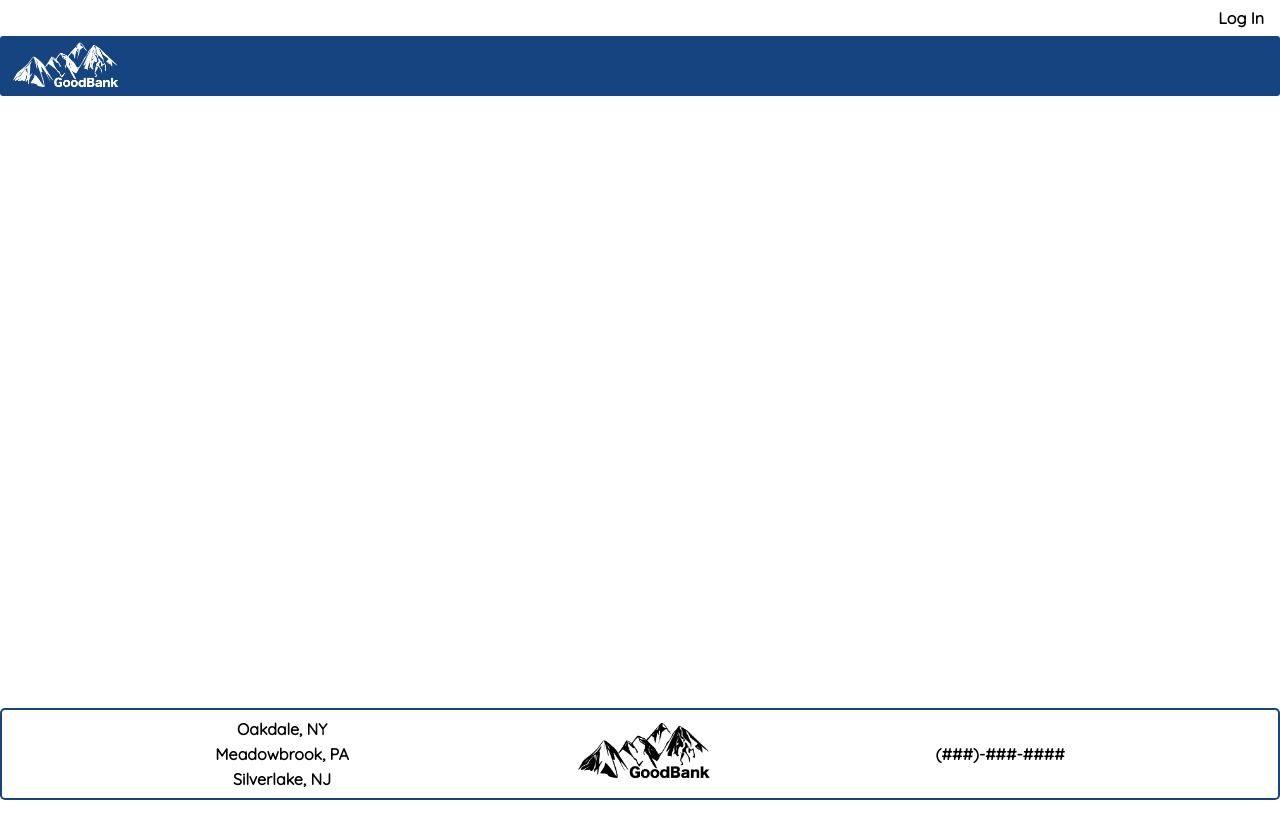
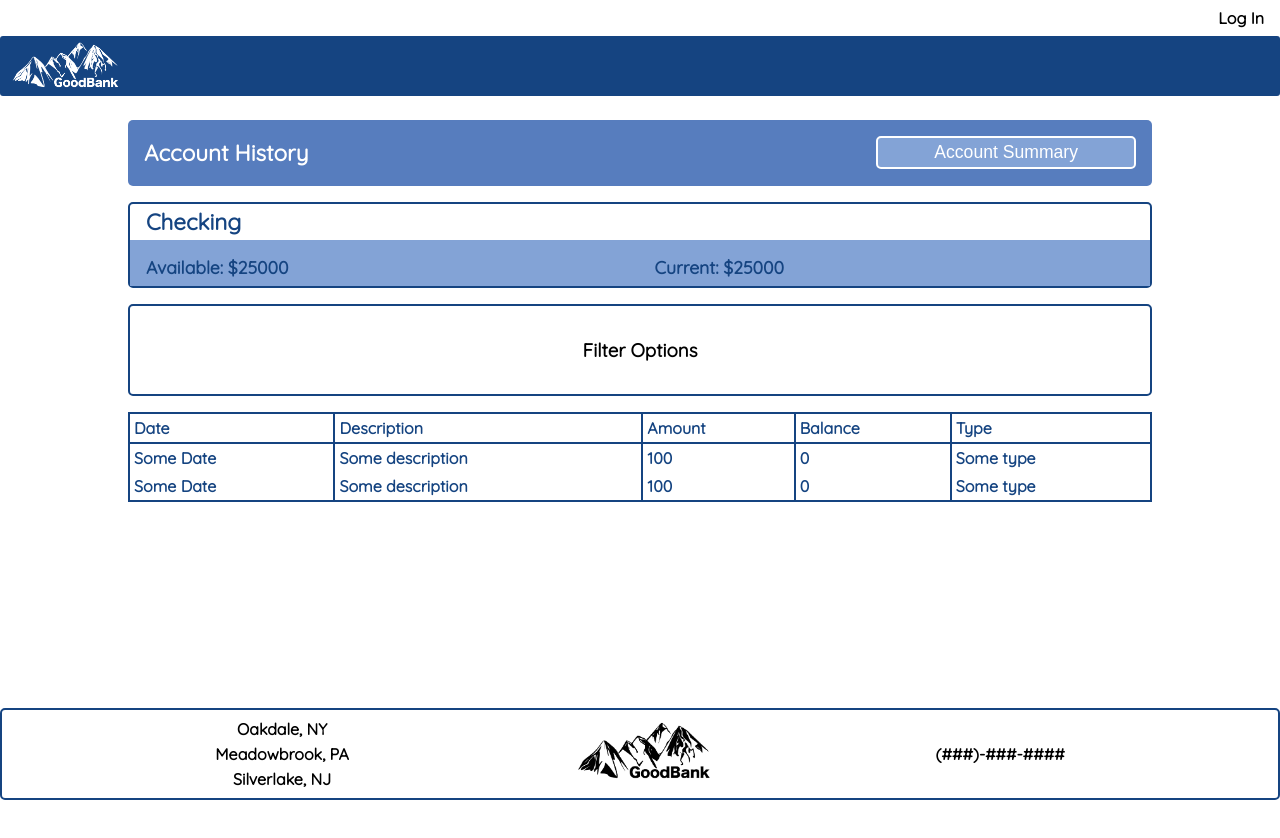
Before and after one commit to 221024-Java-React/t3-p3-bank-app, a React (Create React App) app in the folder banking-frontend/: page /accounts/credit in a window 1280 px wide. Shown: the top 838 px of the page. Built offline with nearby package versions, Linux system fonts and the light colour scheme.

Commit message:
created AccountHistory component

```diff
--- a/banking-frontend/src/App.tsx
+++ b/banking-frontend/src/App.tsx
@@ -12,6 +12,7 @@ import { UserContextState } from "./Interfaces/User";
 import RepHome from "./Components/Homepages/RepHome";
 import Footer from "./Components/Navigation/Footer";
 import AccountSummary from "./Components/AccountPage/AccountSummary";
+import AccountHistory from "./Components/AccountPage/AccountHistory";
 
 const DarkModeProvider = styled.div`
     background-color: ${props => props.theme.body};
@@ -57,9 +58,10 @@ function App() {
                         )}
                         {currentUser.type === "MEMBER" && (
                             <Routes>
-                                {/* <Route path="/" element={<MemberHome />} /> */}
-                                {/* <Route path='/checking' element={<AccountPage account={currentUser.accounts.checking}/>} />
-                    <Route path='/savings' element={<AccountPage account={currentUser.accounts.savings} />} /> */}
+                                <Route path="/" element={<MemberHome />} />
+                                <Route path="/accounts/checking" element={<AccountHistory />} />
+                                <Route path="/accounts/savings" element={<AccountHistory />} />
+                                <Route path="/accounts/credit" element={<AccountHistory />} />
                             </Routes>
                         )}
                         {currentUser.type === "" && (
@@ -69,6 +71,9 @@ function App() {
                                 <Route path="/login" element={<Login />} />
 
                                 <Route path="accounts/summary" element={<AccountSummary />} />
+                                <Route path="/accounts/checking" element={<AccountHistory />} />
+                                <Route path="/accounts/savings" element={<AccountHistory />} />
+                                <Route path="/accounts/credit" element={<AccountHistory />} />
                             </Routes>
                         )}
                     </Body>
--- a/banking-frontend/src/Components/AccountPage/AccountBox.tsx
+++ b/banking-frontend/src/Components/AccountPage/AccountBox.tsx
@@ -1,12 +1,20 @@
-import React from "react";
+import React, { useContext } from "react";
+import { AccountContext } from "../../Context/AccountContext";
+import { AccountContextState } from "../../Interfaces/Account";
+import { Link } from "react-router-dom";
 import styled from "styled-components";
+import { Transaction } from "../../Interfaces/Transaction";
 
 const Container = styled.div`
     border: 2px solid ${props => props.theme.primaryDark};
     border-radius: ${props => props.theme.borderRadius};
-    margin: 1rem;
+    margin: 1rem 0;
 `;
-const Top = styled.div``;
+const Top = styled.div`
+    & a {
+        text-decoration: none;
+    }
+`;
 const AccountName = styled.p`
     font-size: ${props => props.theme.fontSize.h1};
     font-weight: bold;
@@ -35,7 +43,9 @@ const AccountBox: React.FC<AccountBoxPropTypes> = ({ name, balance }) => {
     return (
         <Container>
             <Top>
-                <AccountName>{name}</AccountName>
+                <Link to={`/accounts/${name.toLowerCase()}`}>
+                    <AccountName>{name}</AccountName>
+                </Link>
             </Top>
             <Bottom>
                 <Data>Available: ${balance}</Data>
--- /dev/null
+++ b/banking-frontend/src/Components/AccountPage/AccountHistory.tsx
@@ -0,0 +1,101 @@
+import React, { useContext } from "react";
+import styled from "styled-components";
+import { AccountContextState } from "../../Interfaces/Account";
+import { AccountContext } from "../../Context/AccountContext";
+import AccountHeader from "./AccountHeader";
+import AccountBox from "./AccountBox";
+
+const FilterBox = styled.div`
+    border: 2px solid ${props => props.theme.primaryDark};
+    border-radius: ${props => props.theme.borderRadius};
+`;
+const FilterTitle = styled.h3`
+    text-align: center;
+    margin: 2rem;
+`;
+const Table = styled.table`
+    border: 2px solid ${props => props.theme.primaryDark};
+    border-radius: ${props => props.theme.borderRadius};
+    border-collapse: collapse;
+    margin: 1rem 0;
+    width: 100%;
+`;
+const TH = styled.th`
+    border: 2px solid ${props => props.theme.primaryDark};
+    border-collapse: collapse;
+    text-align: left;
+    color: ${props => props.theme.primaryDark};
+    padding: 0.25rem;
+`;
+const TD = styled.td`
+    border-left: 2px solid ${props => props.theme.primaryDark};
+    color: ${props => props.theme.primaryDark};
+    font-weight: bold;
+    padding: 0.25rem;
+`;
+
+const AccountHistory: React.FC = () => {
+    // const { currentAccount } = useContext(AccountContext) as AccountContextState;
+
+    // dummy data
+    const currentAccount = {
+        type: "Checking",
+        balance: 25000,
+        transactions: [
+            {
+                date: "Some Date",
+                description: "Some description",
+                amount: 100,
+                balance: 0,
+                type: "Some type",
+            },
+            {
+                date: "Some Date",
+                description: "Some description",
+                amount: 100,
+                balance: 0,
+                type: "Some type",
+            },
+        ],
+    };
+
+    return (
+        <>
+            <AccountHeader
+                title="Account History"
+                btnTitle="Account Summary"
+                btnLink="/accounts/summary"
+            />
+            <AccountBox name={currentAccount.type} balance={currentAccount.balance} />
+            <FilterBox>
+                <FilterTitle>Filter Options</FilterTitle>
+            </FilterBox>
+            <Table>
+                <thead>
+                    <tr>
+                        <TH scope="column">Date</TH>
+                        <TH scope="column">Description</TH>
+                        <TH scope="column">Amount</TH>
+                        <TH scope="column">Balance</TH>
+                        <TH scope="column">Type</TH>
+                    </tr>
+                </thead>
+                <tbody>
+                    {currentAccount.transactions.map(t => {
+                        return (
+                            <tr key={t.date + t.amount}>
+                                <TD>{t.date}</TD>
+                                <TD>{t.description}</TD>
+                                <TD>{t.amount}</TD>
+                                <TD>{t.balance}</TD>
+                                <TD>{t.type}</TD>
+                            </tr>
+                        );
+                    })}
+                </tbody>
+            </Table>
+        </>
+    );
+};
+
+export default AccountHistory;
--- a/banking-frontend/src/Components/AccountPage/AccountSummary.tsx
+++ b/banking-frontend/src/Components/AccountPage/AccountSummary.tsx
@@ -10,6 +10,8 @@ const Container = styled.div`
     border: 2px solid ${props => props.theme.primaryMed};
     border-radius: ${props => props.theme.borderRadius};
     margin-top: 1.5rem;
+    padding: 1rem;
+    padding-top: 0;
     display: flex;
     flex-direction: column;
     justify-content: space-between;
@@ -18,13 +20,28 @@ const Accounts = styled.div``;
 const SummaryFooter = styled.div`
     background: ${props => props.theme.primaryMed};
     border-radius: ${props => props.theme.borderRadius};
-    margin: 1rem;
 `;
 const FooterData = styled.h1`
     font-size: ${props => props.theme.fontSize.h1};
     color: white;
     padding: 0 1rem;
 `;
+
+// replace w/ bankAccounts array in TSX below
+const testArray = [
+    {
+        type: "Checking",
+        balance: 900,
+    },
+    {
+        type: "Savings",
+        balance: 750,
+    },
+    {
+        type: "Credit",
+        balance: 10000,
+    },
+];
 
 const AccountSummary = () => {
     const [bankAccounts, setBankAccounts] = useState<Account[]>([]);
@@ -37,21 +54,16 @@ const AccountSummary = () => {
         });
     }, []);
 
-    useMemo(
-        () => bankAccounts?.forEach(ba => setTotalBalance(prev => prev + ba.balance)),
-        [bankAccounts]
-    );
-
-    // replace w/ bankAccounts array in TSX below
-    const testArray = [
-        { type: "Checking", balance: 900 },
-        { type: "Savings", balance: 750 },
-        { type: "Credit Card", balance: 10000 },
-    ];
+    // change testArray to bankAccounts
+    useMemo(() => testArray?.forEach(ba => setTotalBalance(prev => prev + ba.balance)), []);
 
     return (
         <>
-            <AccountHeader title="Account Summary" btnTitle="Make a Transfer" btnLink="/transfer" />
+            <AccountHeader
+                title="Account Summary"
+                btnTitle="Make a Transfer"
+                btnLink="/accounts/transfer"
+            />
             <Container>
                 <Accounts>
                     {testArray?.map(ba => {
--- a/banking-frontend/src/Components/Navigation/Navbar.tsx
+++ b/banking-frontend/src/Components/Navigation/Navbar.tsx
@@ -28,7 +28,7 @@ const Banner = styled.div`
     background: ${props => props.theme.primaryDark};
     box-shadow: 0 10px 5px ${props => props.theme.background};
     margin-bottom: 1.5rem;
-    border-radius: 3px
+    border-radius: 3px;
 `;
 const Logo = styled.img`
     width: 8rem;
@@ -54,10 +54,10 @@ const Navbar: React.FC = () => {
                         <Link to="/about-us">About Us</Link>
                     </MenuItem>
                     <MenuItem>
-                        <Link to="/account/summary">Account Summary</Link>
+                        <Link to="/accounts/summary">Account Summary</Link>
                     </MenuItem>
                     <MenuItem>
-                        <Link to="/account/settings">Account Settings</Link>
+                        <Link to="/accounts/settings">Account Settings</Link>
                     </MenuItem>
                     <MenuItem>
                         <Link to="/logout">Log Out</Link>
```
Also changed, not shown: banking-frontend/src/Components/AccountPage/AccountPage.tsx (deleted, +0 -38 lines), banking-frontend/src/Interfaces/Transaction.ts (+6 -6 lines).
